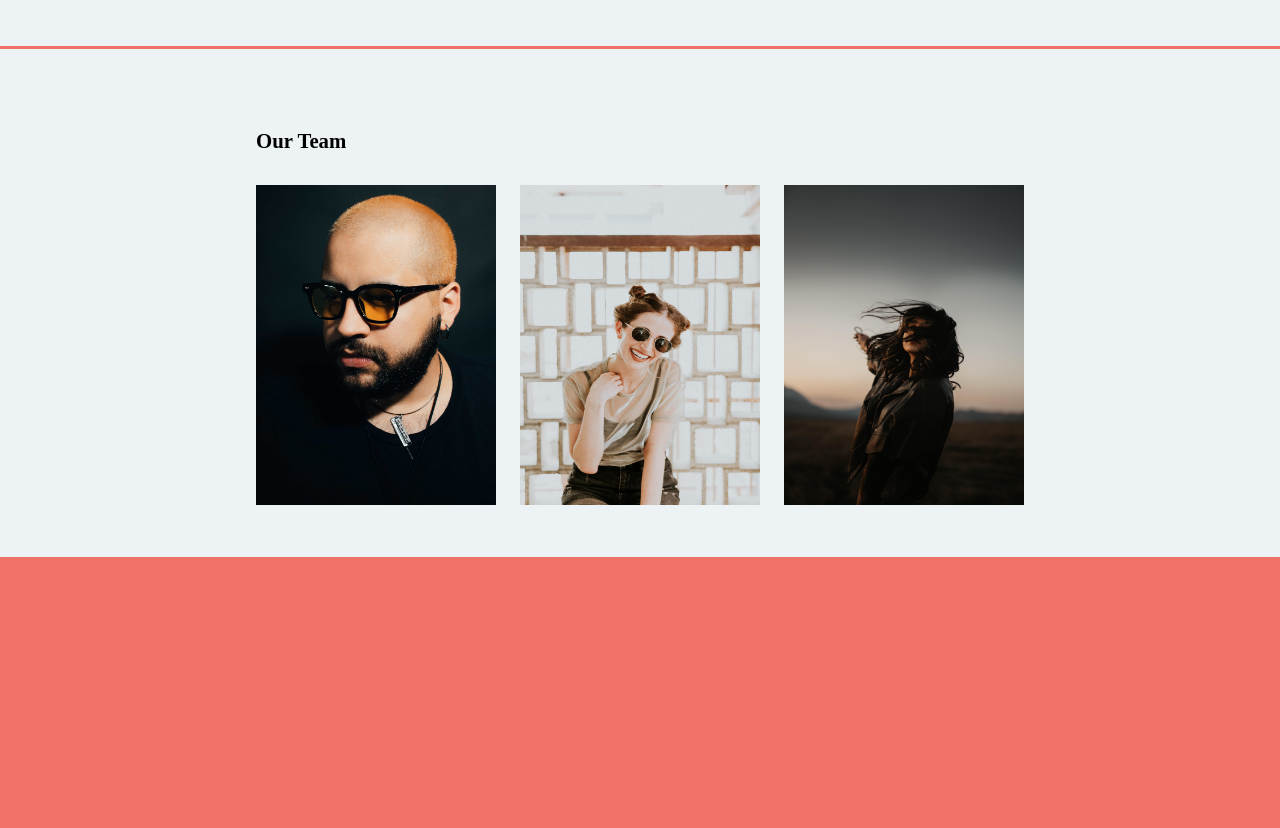
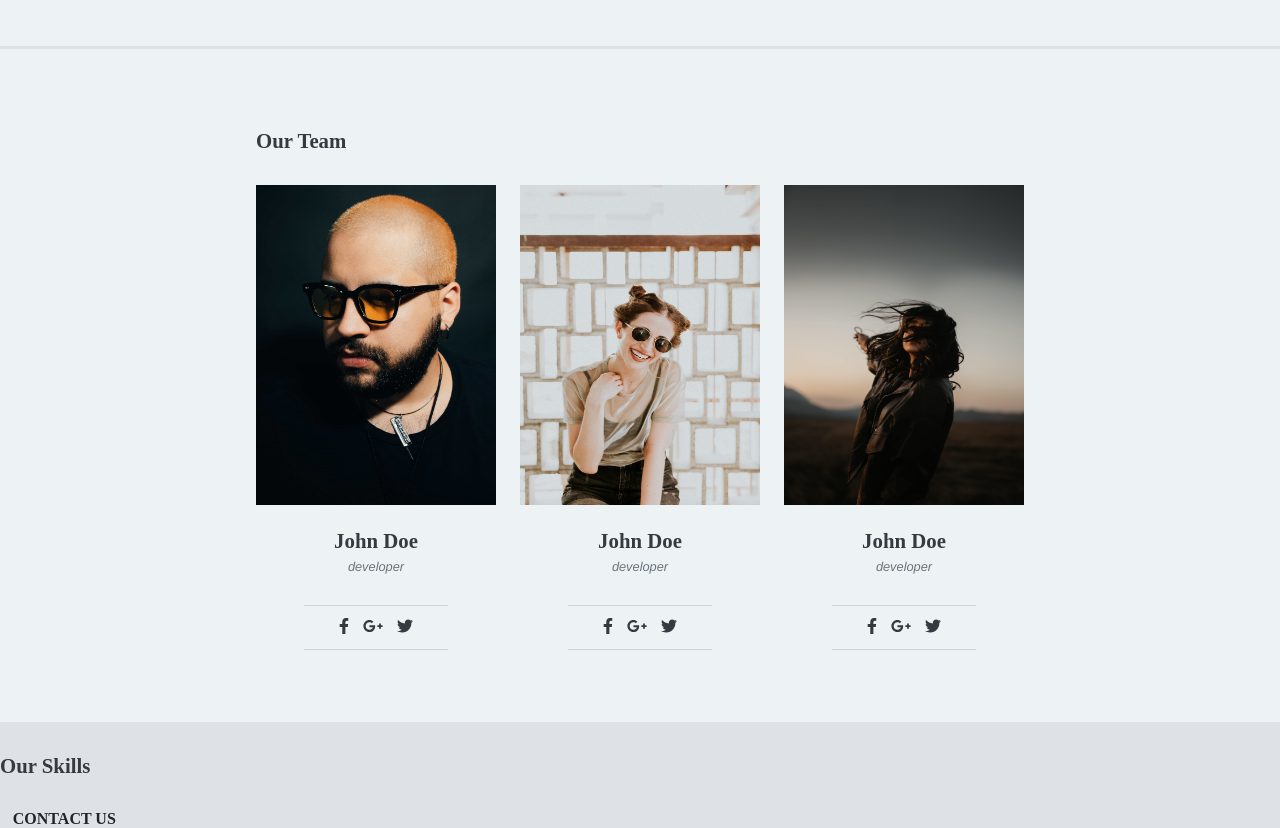
Before and after one commit to Nabucodono5or/page-html-one, a website built with webpack: page src/template.html in a window 1280 px wide. Shown: the part 1280-2108 px from the top of the page. Before the commit the page ends 1837 px from the top, so only its background shows below. Built offline with nearby package versions, Linux system fonts and the light colour scheme.

Commit message:
terminado tem information in the page

```diff
--- a/src/master.css
+++ b/src/master.css
@@ -5,7 +5,7 @@
 }
 
 body {
-  background-color: #f07167;
+  background-color: #dee2e6;
 }
 
 nav {
@@ -99,6 +99,7 @@ div.container-testimonial {
 }
 
 p.testimonial {
+  color: #343a40;
   text-align: center;
   font-size: 1rem;
   line-height: 1.5rem;
@@ -141,6 +142,7 @@ div.text-box {
 
 h2.text-team {
   font-size: 1.3rem;
+  color: #343a40;
 }
 
 div.team-box {
@@ -150,7 +152,10 @@ div.team-box {
 }
 
 div.team-member {
-
+  display: flex;
+  flex-direction: column;
+  justify-content: center;
+  text-align: center;
 }
 
 img.team-photo {
@@ -159,16 +164,30 @@ img.team-photo {
 }
 
 div.text-member {
+  padding: 1.5rem 0rem 0rem 0rem;
 }
 
 div.subtext-member {
 
 }
 
-h3.sub-text-team {
-
+p.subtext-team {
+  font-family: 'Franklin Gothic Medium', 'Arial Narrow', Arial, sans-serif;
+  font-style: italic;
+  color: #6c757d;
+  font-size: 0.8rem;
+  padding: 0.4rem 0rem;
 }
 
-div.social-media {
+div.social-member {
+  margin: 1.5rem 3rem;
+  border-top: 0.1rem solid #ced4da;
+  border-bottom: 0.1rem solid #ced4da;
+  padding: 0.8rem;
+  color: #343a40;
+}
 
+span.icon-social {
+  margin: 0rem 0.3rem;
+  cursor: pointer;
 }
--- a/src/template.html
+++ b/src/template.html
@@ -88,67 +88,109 @@
     </div>
 
     <div class="team-container">
-
       <div class="text-box">
-        <h2 class="text-team">
-          Our Team
-        </h2>
+        <h2 class="text-team">Our Team</h2>
       </div>
 
       <div class="team-box">
         <div class="team-member">
           <!-- Photo by <a href="https://unsplash.com/@andreusphoto?utm_source=unsplash&utm_medium=referral&utm_content=creditCopyText">Andrés Rodríguez</a> on <a href="https://unsplash.com/t/people?utm_source=unsplash&utm_medium=referral&utm_content=creditCopyText">Unsplash</a> -->
 
-          <img src="../src/resources/andres-rodriguez-bbkVTvf0eQY-unsplash-min.jpg" alt="" class="team-photo">
+          <img
+            src="../src/resources/andres-rodriguez-bbkVTvf0eQY-unsplash-min.jpg"
+            alt=""
+            class="team-photo"
+          />
 
           <div class="text-member">
-            <h2 class="text-team"></h2>
+            <h2 class="text-team">John Doe</h2>
           </div>
 
           <div class="subtext-member">
-            <h3 class="subtext-team"></h3>
+            <p class="subtext-team">developer</p>
           </div>
 
           <div class="social-member">
+            <span class="icon-social"><i class="fab fa-facebook-f"></i></span>
+            <span class="icon-social"><i class="fab fa-google-plus-g"></i></span>
+            <span class="icon-social"><i class="fab fa-twitter"></i></span>
           </div>
         </div>
 
         <div class="team-member">
           <!-- Photo by <a href="https://unsplash.com/@brookecagle?utm_source=unsplash&utm_medium=referral&utm_content=creditCopyText">Brooke Cagle</a> on <a href="https://unsplash.com/t/people?utm_source=unsplash&utm_medium=referral&utm_content=creditCopyText">Unsplash</a> -->
 
-          <img src="../src/resources/brooke-cagle-4kpbuido4oA-unsplash-min.jpg" alt="" class="team-photo">
+          <img
+            src="../src/resources/brooke-cagle-4kpbuido4oA-unsplash-min.jpg"
+            alt=""
+            class="team-photo"
+          />
 
           <div class="text-member">
-            <h2 class="text-team"></h2>
+            <h2 class="text-team">John Doe</h2>
           </div>
 
           <div class="subtext-member">
-            <h3 class="subtext-team"></h3>
+            <p class="subtext-team">developer</p>
           </div>
 
           <div class="social-member">
+            <span class="icon-social"><i class="fab fa-facebook-f"></i></span>
+            <span class="icon-social"><i class="fab fa-google-plus-g"></i></span>
+            <span class="icon-social"><i class="fab fa-twitter"></i></span>
           </div>
         </div>
 
         <div class="team-member">
           <!-- Photo by <a href="https://unsplash.com/@aranprime?utm_source=unsplash&utm_medium=referral&utm_content=creditCopyText">aranprime</a> on <a href="https://unsplash.com/t/people?utm_source=unsplash&utm_medium=referral&utm_content=creditCopyText">Unsplash</a> -->
 
-          <img src="../src/resources/aranprime-ghWB84TETPU-unsplash-min.jpg" alt="" class="team-photo">
+          <img
+            src="../src/resources/aranprime-ghWB84TETPU-unsplash-min.jpg"
+            alt=""
+            class="team-photo"
+          />
 
           <div class="text-member">
-            <h2 class="text-team"></h2>
+            <h2 class="text-team">John Doe</h2>
           </div>
 
           <div class="subtext-member">
-            <h3 class="subtext-team"></h3>
+            <p class="subtext-team">developer</p>
           </div>
 
           <div class="social-member">
+            <span class="icon-social"><i class="fab fa-facebook-f"></i></span>
+            <span class="icon-social"><i class="fab fa-google-plus-g"></i></span>
+            <span class="icon-social"><i class="fab fa-twitter"></i></span>
+          </div>
+        </div>
+      </div>
+    </div>
+
+    <div class="skills-container">
+      <div class="skill-box">
+
+        <div class="left-text-skill">
+
+          <div class="text-box">
+            <h2 class="text-team">Our Skills</h2>
+          </div>
+
+          <div class="body-text-skill">
+            <h2 class="title-skill"></h2>
+            <h3 class="subtitle-skill"></h3>
+            <p class="body-skill"></p>
+          </div>
+
+          <div class="bottom-skill">
+            <h2 class="bottom-text">
+               CONTACT US
+            </h2>
           </div>
         </div>
 
+        <div class="right-text-skill"></div>
       </div>
     </div>
-
   </body>
 </html>
```
